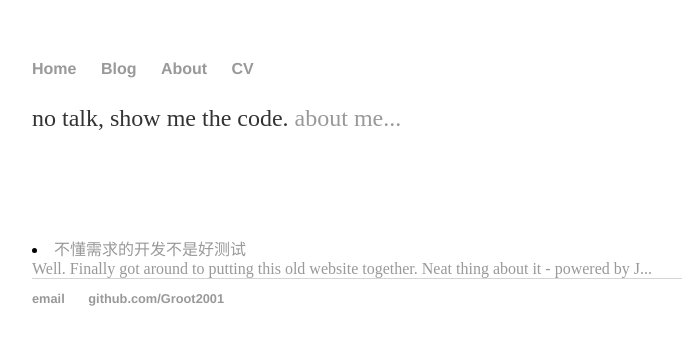
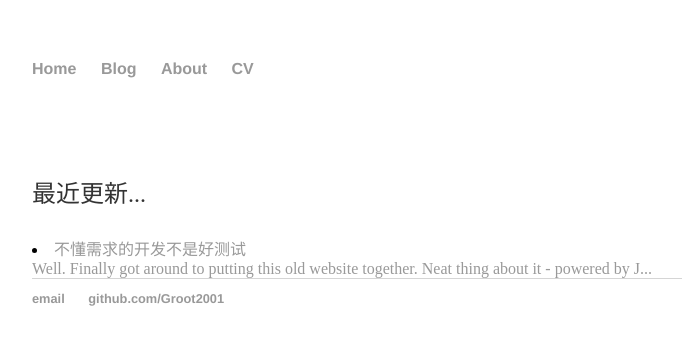
Before and after one commit to Groot2001/groot2001.github.io, a Jekyll site: the page built from index.html, in a window 1280 px wide. Shown: the top 345 px of the page, without its empty margins (160-842 px from the left). Built offline with Jekyll 4.4.1, drawn with Linux system fonts in a browser that asks for light colours.

Commit message:
Update index.html

```diff
--- a/index.html
+++ b/index.html
@@ -2,10 +2,8 @@
 layout: default
 title: 燕过留痕
 ---
-<div class="blurb">
-	<p>no talk, show me the code</em>. <a href="/about">about me...</a></p>
-</div>
 <div style="margin-top:100px;">
+	<p>最近更新...</p>
 	{% for post in site.posts offset:0 limit:2 %}
 		<li>
 			<a href="{{ post.url }}" title="{{ post.title }}">
```
